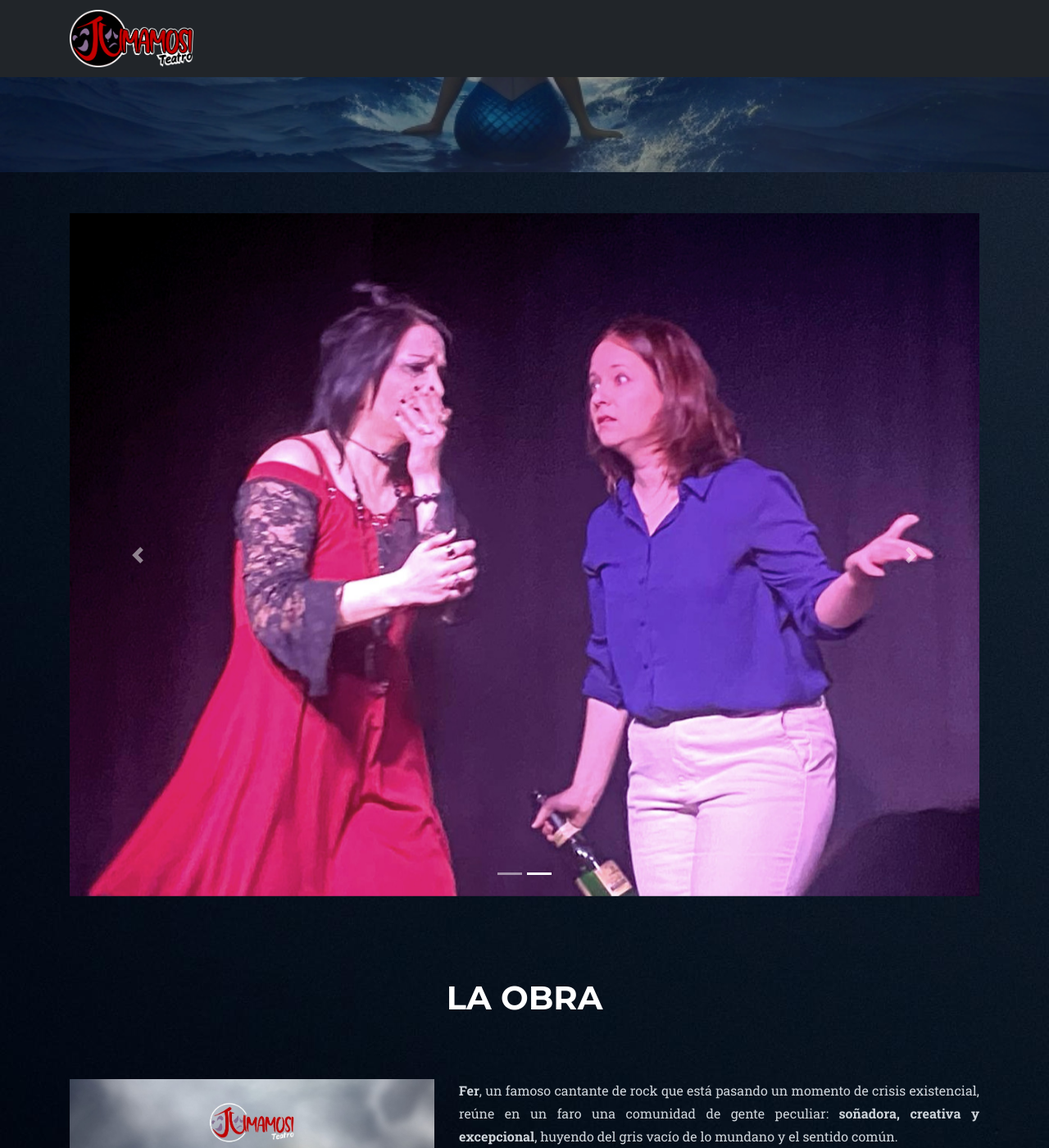
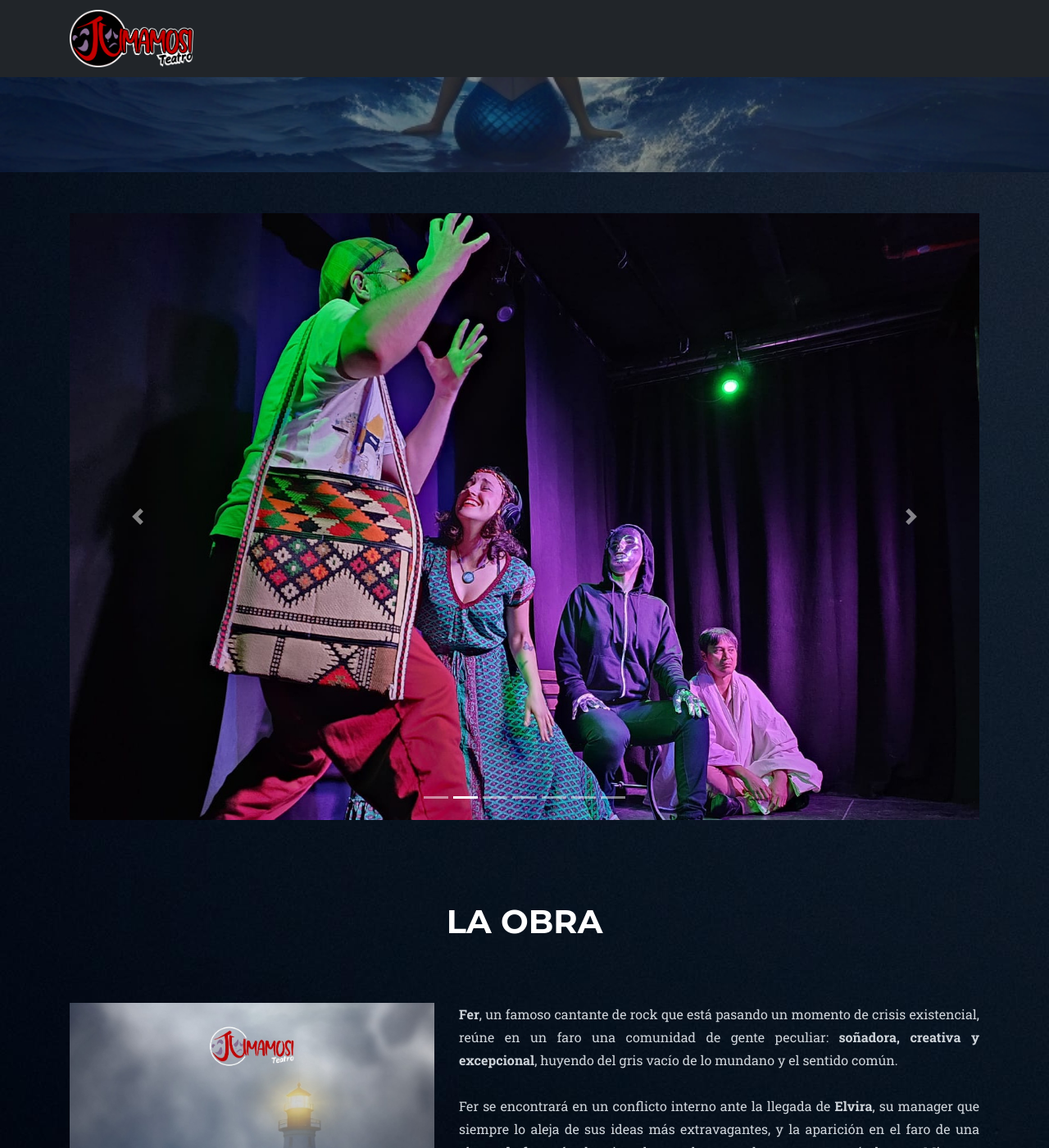
Before and after one commit to jumamositeatro/jumamositeatro.github.io, a Jekyll site: the page built from index.md, in a window 1280 px wide and 1400 px high, scrolled down 769 px. Shown: the whole window at 82% size. Built offline with Jekyll 4.4.1, drawn with Linux system fonts in a browser that asks for light colours; some web fonts are replaced.

Commit message:
Gallery images and minor improvements

```diff
--- a/_data/gallery.yml
+++ b/_data/gallery.yml
@@ -1,3 +1,9 @@
 images:
   - path: "assets/img/gallery/sirenahappy.jpg"
+  - path: "assets/img/gallery/republica.jpg"
+
+  - path: "assets/img/gallery/canto.jpg"
+  - path: "assets/img/gallery/fantasma.jpg"
+  - path: "assets/img/gallery/ojirris.jpg"
   - path: "assets/img/gallery/amigas.jpg"
+  - path: "assets/img/gallery/traje.jpg"
--- a/_includes/nav.html
+++ b/_includes/nav.html
@@ -13,6 +13,7 @@
       />
       {%- else -%} {{ site.title }} {%- endif -%}
     </a>
+<!--
     <button
       class="navbar-toggler navbar-toggler-right"
       type="button"
@@ -65,6 +66,7 @@
       {% endif %}
       </ul>
     </div>
+-->
   </div>
 </nav>
 <!-- End Navigation -->
--- a/_sass/components/_navbar.scss
+++ b/_sass/components/_navbar.scss
@@ -69,7 +69,7 @@
         padding: 12px 0;
       }
       img {
-        max-height: 70px;
+        max-height: 70px !important;
       }
     }
   }
```
Also changed, not shown: assets/img/gallery/canto.jpg (added), assets/img/gallery/fantasma.jpg (added), assets/img/gallery/ojirris.jpg (added), assets/img/gallery/republica.jpg (added), assets/img/gallery/traje.jpg (added), assets/img/team/david.jpg.
